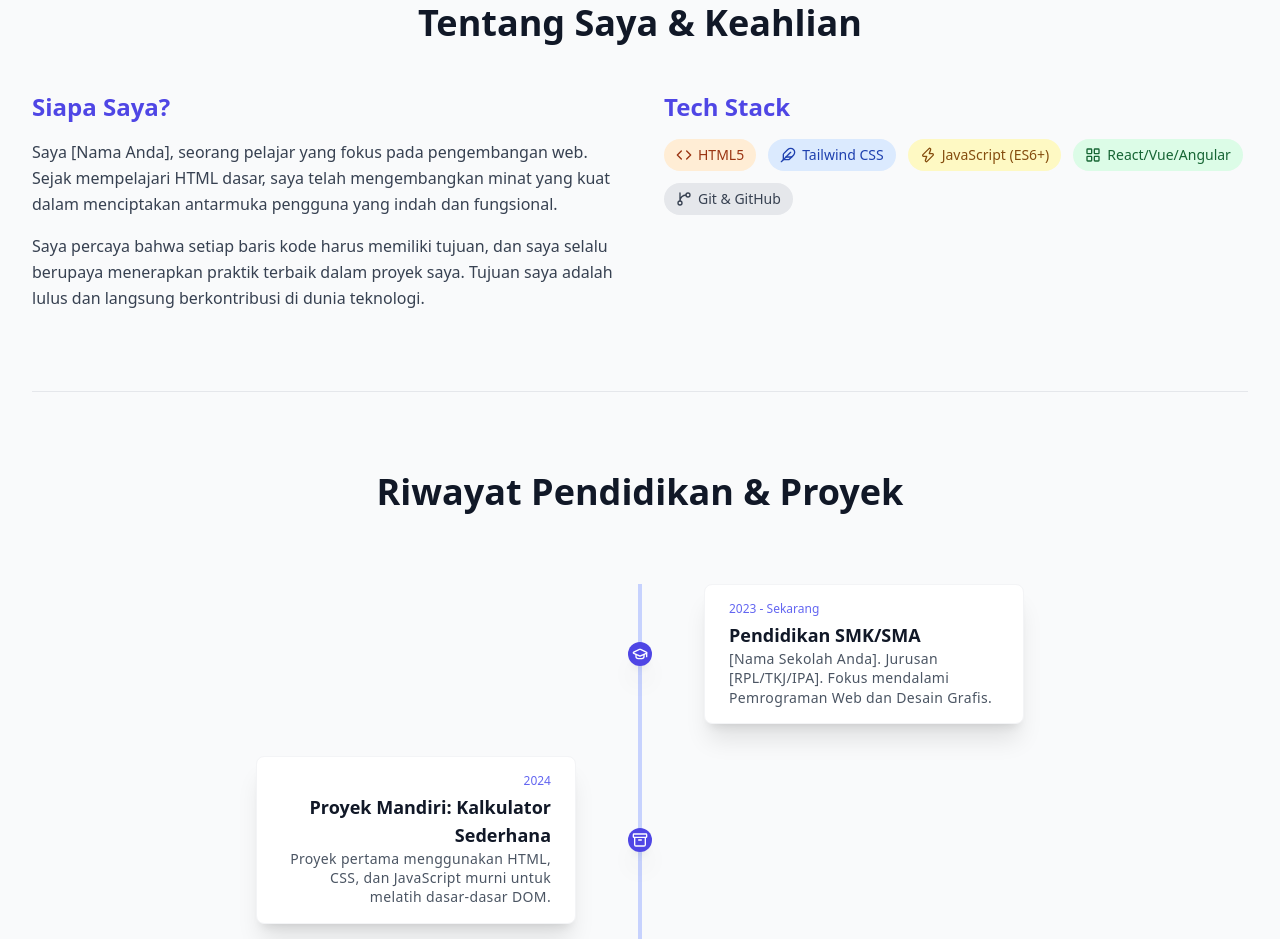
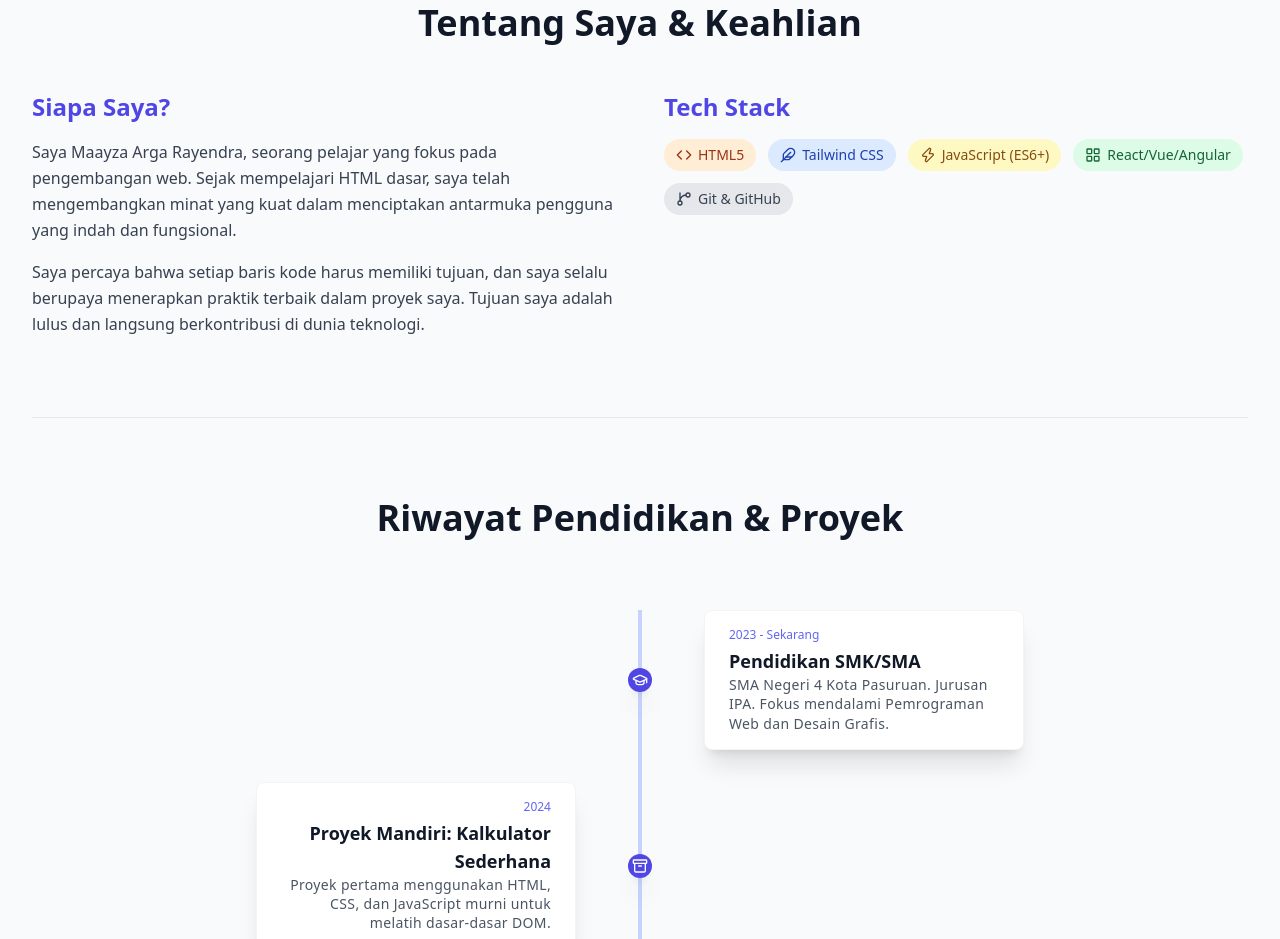
Before and after one commit to ryennn0/portofolio_arga, a plain HTML site: page index.html in a window 1280 px wide. Shown: the part 926-1865 px from the top of the page. Drawn offline with nearby package versions, Linux system fonts and the light colour scheme.

Commit message:
Update index.html

```diff
--- a/index.html
+++ b/index.html
@@ -93,7 +93,7 @@
                 <div>
                     <h3 class="text-2xl font-semibold text-indigo-600 mb-4">Siapa Saya?</h3>
                     <p class="text-gray-700 mb-4 leading-relaxed">
-                        Saya [Nama Anda], seorang pelajar yang fokus pada pengembangan web. Sejak mempelajari HTML dasar, saya telah mengembangkan minat yang kuat dalam menciptakan antarmuka pengguna yang indah dan fungsional.
+                        Saya Maayza Arga Rayendra, seorang pelajar yang fokus pada pengembangan web. Sejak mempelajari HTML dasar, saya telah mengembangkan minat yang kuat dalam menciptakan antarmuka pengguna yang indah dan fungsional.
                     </p>
                     <p class="text-gray-700 leading-relaxed">
                         Saya percaya bahwa setiap baris kode harus memiliki tujuan, dan saya selalu berupaya menerapkan praktik terbaik dalam proyek saya. Tujuan saya adalah lulus dan langsung berkontribusi di dunia teknologi.
@@ -146,7 +146,7 @@
                         <p class="text-xs text-indigo-500 mb-1">2023 - Sekarang</p>
                         <h3 class="text-lg font-bold text-gray-900">Pendidikan SMK/SMA</h3>
                         <p class="text-sm leading-snug tracking-wide text-gray-600 text-opacity-100">
-                            [Nama Sekolah Anda]. Jurusan [RPL/TKJ/IPA]. Fokus mendalami Pemrograman Web dan Desain Grafis.
+                            SMA Negeri 4 Kota Pasuruan. Jurusan IPA. Fokus mendalami Pemrograman Web dan Desain Grafis.
                         </p>
                     </div>
                 </div>
```
